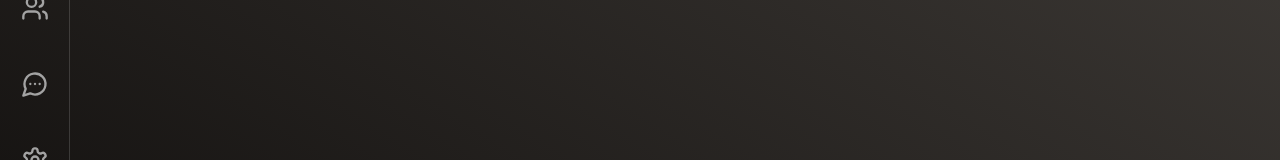
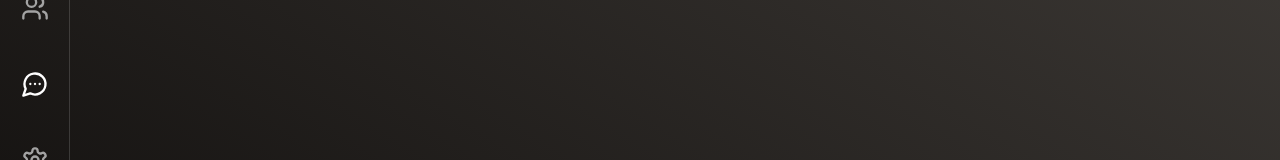
Before and after one commit to lex-od/social-network-with-chat, a Next.js app: page / in a window 1280 px wide. Shown: the part 318-478 px from the top of the page. Built offline with nearby package versions, Linux system fonts and the light colour scheme.

Commit message:
Add sidebar / link highlighting

```diff
--- a/src/components/layouts/RootLayoutClient.tsx
+++ b/src/components/layouts/RootLayoutClient.tsx
@@ -1,5 +1,5 @@
 import { FC, PropsWithChildren } from "react";
-import Sidebar from "./Sidebar1/Sidebar";
+import Sidebar from "./Sidebar/Sidebar";
 
 const RootLayoutClient: FC<PropsWithChildren> = ({ children }) => {
   return (
--- a/src/components/layouts/Sidebar1/Sidebar.tsx
+++ b/src/components/layouts/Sidebar/Sidebar.tsx
@@ -1,15 +1,14 @@
-import { headers } from "next/headers";
+"use client";
 import { Sun } from "lucide-react";
 import Image from "next/image";
 import Link from "next/link";
+import { usePathname } from "next/navigation";
 import clsx from "clsx";
 import css from "./Sidebar.module.scss";
 import { NAV_LIST } from "./Sidebar.data";
 
 const Sidebar = () => {
-  const headerList = headers();
-  const headerUrl = headerList.get("referer");
-  const currentUrl = "/" + headerUrl?.split("/").slice(3).join("/");
+  const pathname = usePathname();
 
   return (
     <aside className="py-5 flex flex-col justify-between items-center border-r border-r-white/15">
@@ -21,7 +20,7 @@ const Sidebar = () => {
             <li key={navItem.url}>
               <Link
                 className={clsx(css.iconButton, {
-                  current: false,
+                  current: navItem.url === pathname,
                 })}
                 href={navItem.url}
                 title={navItem.title}
```
Also changed, not shown: src/components/layouts/Sidebar/Sidebar.data.ts (renamed from src/components/layouts/Sidebar1/Sidebar.data.ts), src/components/layouts/Sidebar/Sidebar.module.scss (renamed from src/components/layouts/Sidebar1/Sidebar.module.scss).
